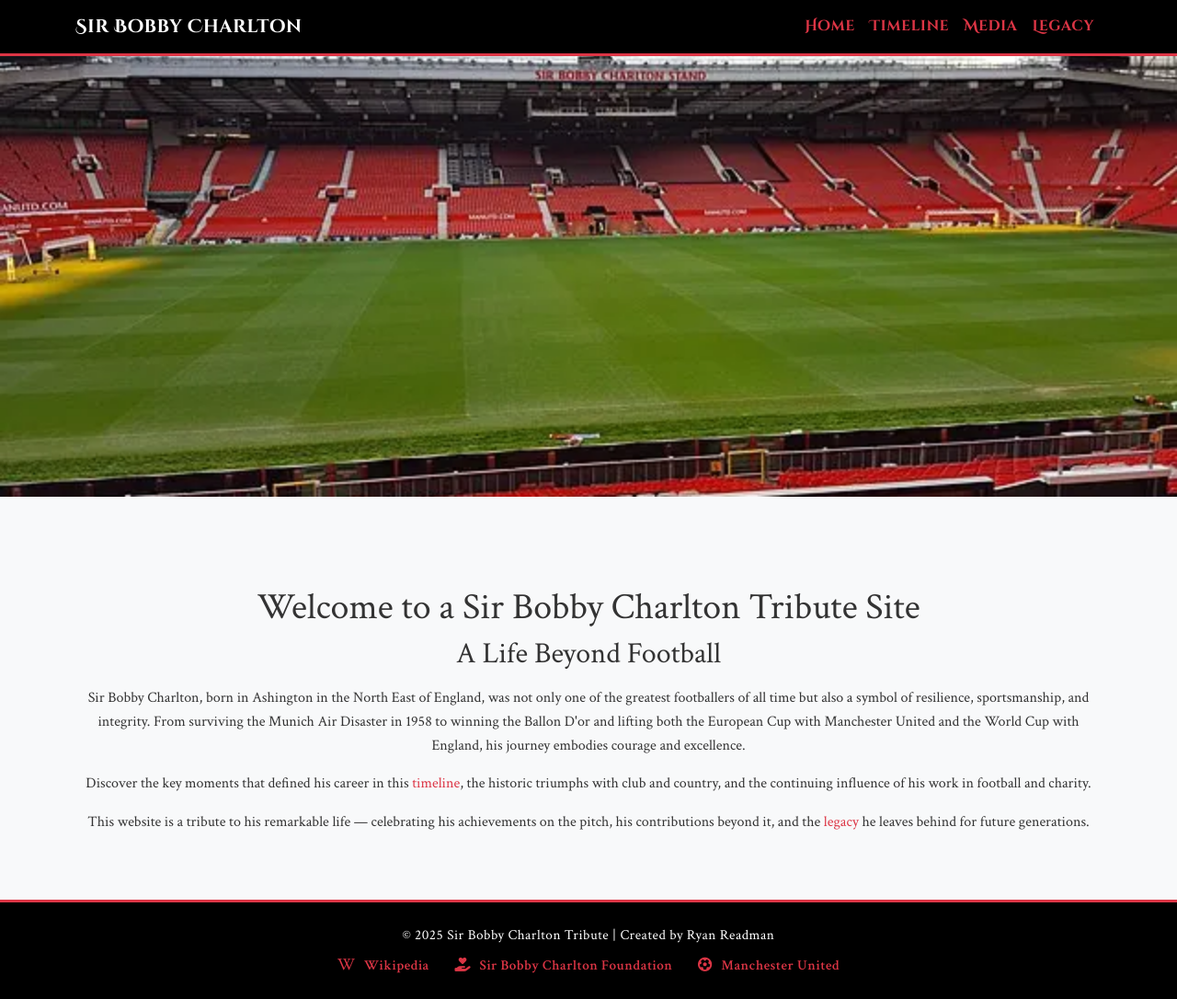
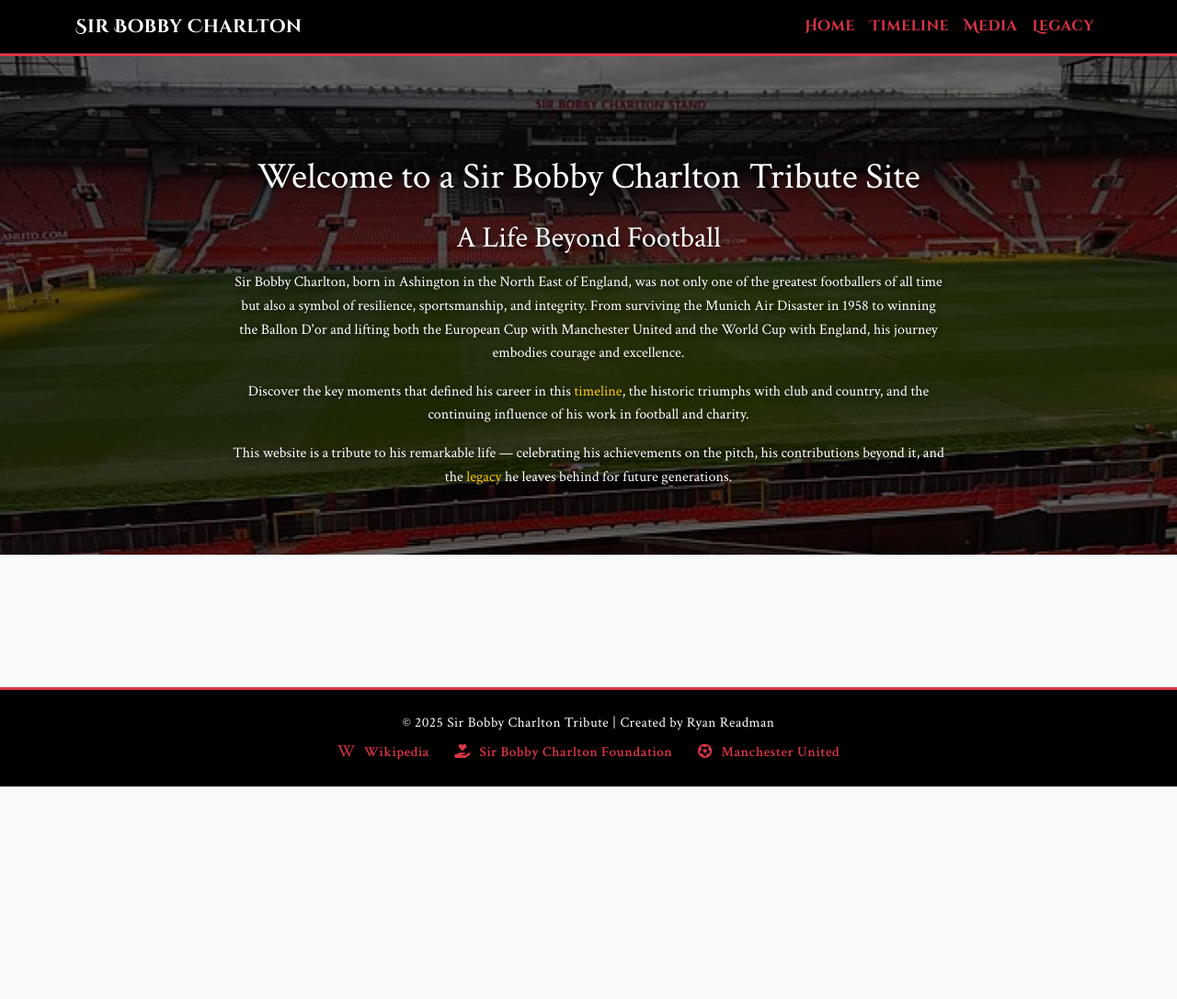
Before and after one commit to ryanreadman/bobby-charlton-history-site, a plain HTML site: page index.html in a window 1280 px wide. Shown: the whole page at 92% size. After the commit the page ends 855 px from the top, so only its background shows below. Drawn offline with nearby package versions, Linux system fonts and the light colour scheme.

Commit message:
Adjust hero image and intro layout

```diff
--- a/assets/css/style.css
+++ b/assets/css/style.css
@@ -28,6 +28,7 @@
 
 /* Hero Image */
 #hero {
+  position: relative;
   background: url("/assets/css/images/sir-bobby-charlton-stand.webp") center/cover no-repeat;
   min-height: 60vh;
   display: flex;
@@ -35,6 +36,31 @@
   justify-content: center;
   text-shadow: 2px 2px 6px rgba(0, 0, 0, 0.6);
   padding-top: 60px; /* to offset fixed navbar */
+  overflow: hidden; /* ensures overlay doesn't exceed hero bounds */
+}
+
+#hero .overlay {
+  position: absolute;
+  inset: 0;
+  background-color: rgba(0, 0, 0, 0.6); /* dark overlay for readability */
+  z-index: 1;
+}
+
+#hero .hero-content {
+  position: relative;
+  z-index: 2; /* ensure text is above overlay */
+  max-width: 800px;
+  color: #ffffff;
+  text-shadow: 2px 2px 6px rgba(0, 0, 0, 0.6);
+}
+
+#hero a {
+  color: #ffcc00; /* gold links for contrast */
+}
+
+#hero a:hover {
+  text-decoration: underline;
+  color: #ffffff;
 }
 
 /* Global Body Text */
--- a/index.html
+++ b/index.html
@@ -49,28 +49,33 @@
     </nav>
 
     <header id="hero">
+        <div class="overlay"></div>
+
+        <div class="hero-content text-center container py-5">
+            <h1 class="mb-4">Welcome to a Sir Bobby Charlton Tribute Site</h1>
+
+        <section id="introduction" class="text-center mb-4">
+            <h2 class="mb-3">A Life Beyond Football</h2>
+                <p>
+                Sir Bobby Charlton, born in Ashington in the North East of England, was not only one of the greatest footballers
+                of all time but also a symbol of resilience, sportsmanship, and integrity. From surviving the Munich Air Disaster
+                in 1958 to winning the Ballon D'or and lifting both the European Cup with Manchester United and the World Cup
+                with England, his journey embodies courage and excellence.
+                </p>
+                <p>
+                Discover the key moments that defined his career in this <a href="timeline.html">timeline</a>, the historic triumphs with club and country, and the continuing influence of his work in football and charity.
+                </p>
+                <p>
+                This website is a tribute to his remarkable life — celebrating his achievements on the pitch, his contributions
+                beyond it, and the <a href="about.html">legacy</a> he leaves behind for future generations.
+                </p>
+        </section>
+    </div>
 
     </header>
 
         <main class="flex-grow-1 container text-center my-5 pt-5">
-            <h1>Welcome to a Sir Bobby Charlton Tribute Site</h1>
 
-            <section id="introduction" class="text-center mb-4">
-                <h2 class="mb-3">A Life Beyond Football</h2>
-                    <p>
-                    Sir Bobby Charlton, born in Ashington in the North East of England, was not only one of the greatest footballers of all time but also a symbol of resilience,
-                    sportsmanship, and integrity. From surviving the Munich Air Disaster in 1958 to winning the Ballon D'or and lifting both the European Cup
-                    with Manchester United and the World Cup with England, his journey embodies courage and excellence.
-                    </p>
-                    <p>
-                    Discover the key moments that defined his career in this <a href="timeline.html">timeline</a>, the historic triumphs with club and country, and the
-                    continuing influence of his work in football and charity.
-                    </p>
-                    <p>
-                    This website is a tribute to his remarkable life — celebrating his achievements on the pitch, his
-                    contributions beyond it, and the <a href="about.html">legacy</a> he leaves behind for future generations.
-                    </p>
-            </section>
         </main>
 
         <footer class="bg-black text-center text-white py-4 mt-auto">
```
